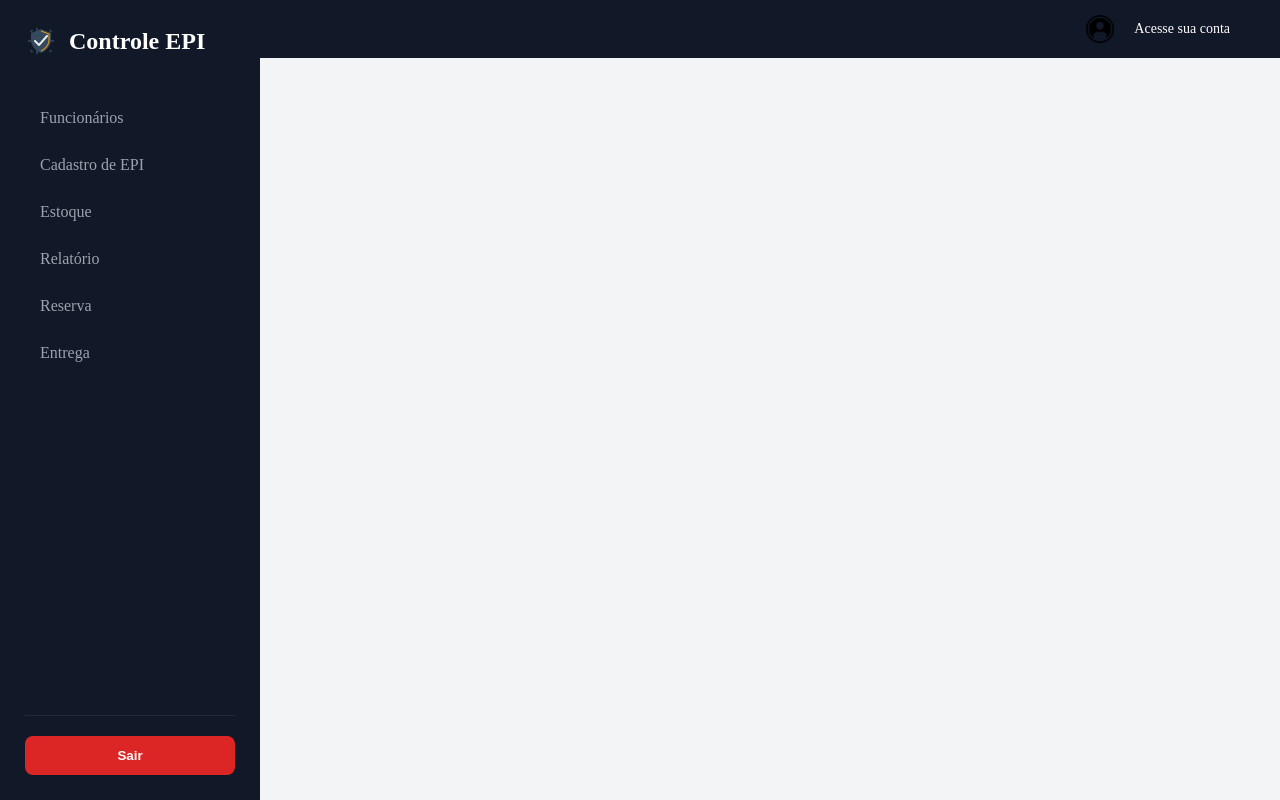
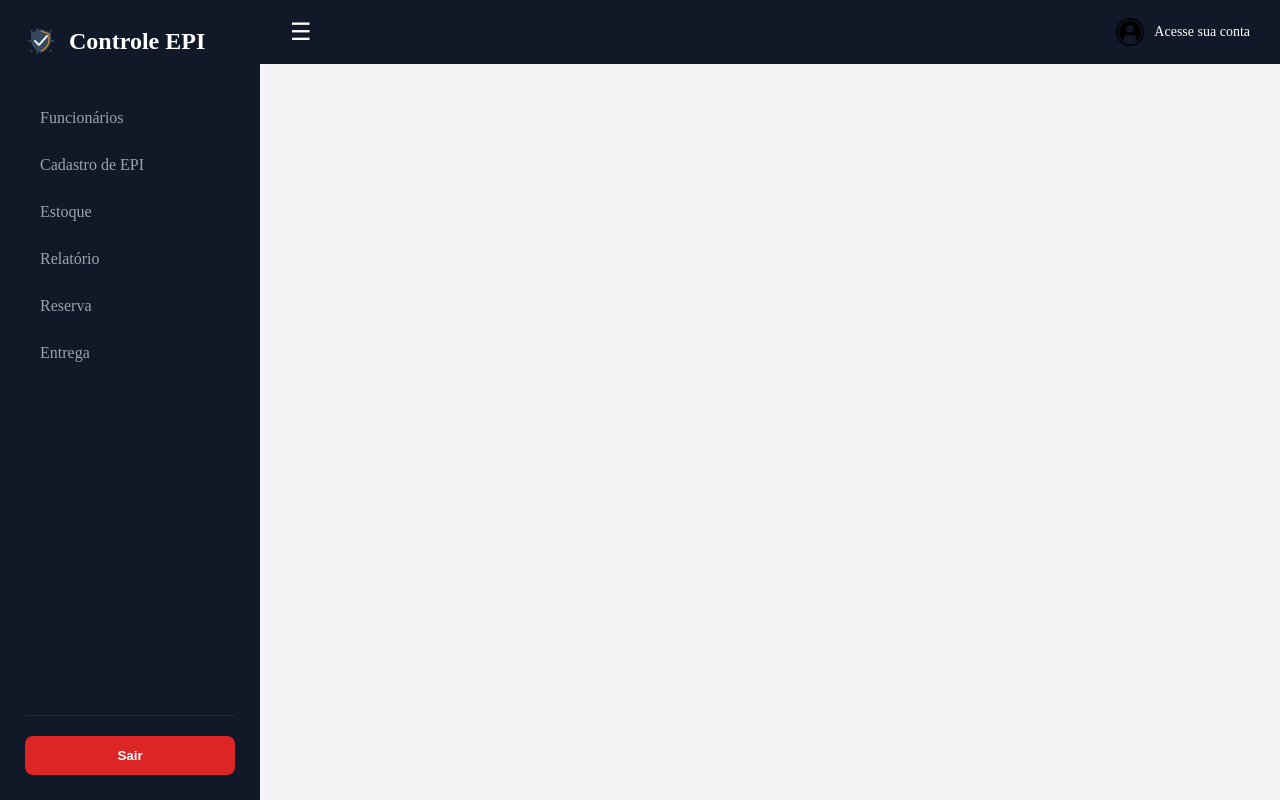
Before and after one commit to pedrohenriquedecarvalho/sistema-de-epi, a Vue app: page /dashboard in a window 1280 px wide. Built offline with nearby package versions, Linux system fonts and the light colour scheme.

Commit message:
fiz o menu recolher

```diff
--- a/src/views/dashboard.vue
+++ b/src/views/dashboard.vue
@@ -1,41 +1,69 @@
 <template>
   <div class="layout">
-    <!-- SIDEBAR FIXA ESQUERDA -->
-    <aside class="sidebar">
+    <!-- SIDEBAR -->
+    <aside class="sidebar" :class="{ 'is-collapsed': isCollapsed }">
       <div class="sidebar__logo">
         <img src="../assets/image.png" class="icon" alt="Logo">
-        <h2>Controle EPI</h2>
+        <h2 v-if="!isCollapsed">Controle EPI</h2>
       </div>
 
       <nav aria-label="Menu principal" class="sidebar__nav">
         <ul class="navbar__lista">
-          <li><RouterLink to="/funcionarios" class="navbar__link">Funcionários</RouterLink></li>
-          <li><RouterLink to="/cadastro" class="navbar__link">Cadastro de EPI</RouterLink></li>
-          <li><RouterLink to="/estoque" class="navbar__link">Estoque</RouterLink></li>
-          <li><RouterLink to="/relatorio" class="navbar__link">Relatório</RouterLink></li>
-          <li><RouterLink to="/reserva" class="navbar__link">Reserva</RouterLink></li>
-          <li><RouterLink to="/entrega" class="navbar__link">Entrega</RouterLink></li>
+          <li>
+            <RouterLink to="/funcionarios" class="navbar__link">
+              <span v-if="!isCollapsed">Funcionários</span>
+            </RouterLink>
+          </li>
+          <li>
+            <RouterLink to="/cadastro" class="navbar__link">
+              <span v-if="!isCollapsed">Cadastro de EPI</span>
+            </RouterLink>
+          </li>
+          <li>
+            <RouterLink to="/estoque" class="navbar__link">
+              <span v-if="!isCollapsed">Estoque</span>
+            </RouterLink>
+          </li>
+          <li>
+            <RouterLink to="/relatorio" class="navbar__link">
+              <span v-if="!isCollapsed">Relatório</span>
+            </RouterLink>
+          </li>
+          <li>
+            <RouterLink to="/reserva" class="navbar__link">
+              <span v-if="!isCollapsed">Reserva</span>
+            </RouterLink>
+          </li>
+          <li>
+            <RouterLink to="/entrega" class="navbar__link">
+              <span v-if="!isCollapsed">Entrega</span>
+            </RouterLink>
+          </li>
         </ul>
 
         <div class="item-sair">
-          <button @click="sair" class="btn-sair">Sair</button>
+          <button @click="sair" class="btn-sair">
+            <span v-if="!isCollapsed">Sair</span>
+            <span v-else>🚪</span> <!-- Mantive apenas um indicador aqui para não sumir o botão de logout -->
+          </button>
         </div>
       </nav>
     </aside>
 
-    <!-- CONTEÚDO DA DIREITA (NAVBAR + PÁGINAS) -->
+    <!-- CONTEÚDO DA DIREITA -->
     <div class="main-wrapper">
-      <!-- NAVBAR SUPERIOR -->
       <nav class="navbar">
-      <div class="nav-center">
+        <div class="nav-left">
+          <!-- Botão para alternar o menu -->
+          <button @click="toggleSidebar" class="btn-toggle">☰</button>
         </div>
+        <div class="nav-center"></div>
         <div class="nav-right">
           <img src="../assets/conta.png" alt="User" class="conta">
           <RouterLink to="/login" class="conta1">Acesse sua conta</RouterLink>
         </div>
       </nav>
 
-      <!-- CONTEÚDO DINÂMICO (PÁGINAS) -->
       <main class="conteudo-scroll">
         <RouterView />
       </main>
@@ -44,11 +72,18 @@
 </template>
 
 <script setup>
+import { ref } from 'vue'
 import { useSupabase } from '../composables/useSupabase'
 import { useRouter, RouterLink, RouterView } from 'vue-router'
 
 const { supabase } = useSupabase()
 const router = useRouter()
+
+// Lógica de recolhimento
+const isCollapsed = ref(false)
+const toggleSidebar = () => {
+  isCollapsed.value = !isCollapsed.value
+}
 
 async function sair() {
   try {
@@ -61,15 +96,8 @@ async function sair() {
 </script>
 
 <style scoped>
+* { margin: 0; padding: 0; box-sizing: border-box; }
 
-
-* { margin: 0; padding: 0; box-sizing: border-box; }
-.navbar { background-color: #111827; color: white; display: flex; align-items: center; padding: 15px 50px; }
-.nav-center { flex: 1; display: flex; justify-content: center; }
-.nav-right { display: flex; align-items: center; gap: 10px; }
-.input { width: 400px; padding: 10px; border-radius: 6px; border: none; background-color: #374151; color: white; }
-.conta { width: 28px; }
-.conta1 { text-decoration: none; color: white; margin-left: 10px; font-size: 14px; }
 .layout {
   display: flex;
   width: 100vw;
@@ -87,6 +115,13 @@ async function sair() {
   display: flex;
   flex-direction: column;
   flex-shrink: 0;
+  transition: width 0.3s ease; /* Transição suave ao encolher */
+}
+
+/* Estado quando recolhido */
+.sidebar.is-collapsed {
+  width: 65px; /* Bem fino */
+  padding: 25px 10px;
 }
 
 .sidebar__logo {
@@ -94,12 +129,12 @@ async function sair() {
   align-items: center;
   gap: 12px;
   margin-bottom: 40px;
+  overflow: hidden;
 }
 
-.icon { height: 32px; width: 32px; }
+.icon { height: 32px; width: 32px; flex-shrink: 0; }
 
 .sidebar__nav { display: flex; flex-direction: column; flex: 1; }
-
 .navbar__lista { list-style: none; flex: 1; }
 
 .navbar__link {
@@ -110,6 +145,7 @@ async function sair() {
   border-radius: 8px;
   transition: all 0.2s;
   margin-bottom: 5px;
+  white-space: nowrap; /* Impede quebra de texto */
 }
 
 .navbar__link:hover { color: white; background-color: #1f2937; }
@@ -128,30 +164,31 @@ async function sair() {
   font-weight: 600;
 }
 
-/* ÁREA DA DIREITA */
-.main-wrapper { flex: 1; display: flex; flex-direction: column; height: 100%; }
-
-.top-navbar {
-  height: 64px;
+/* NAVBAR SUPERIOR */
+.navbar {
   background-color: #111827;
+  color: white;
   display: flex;
   align-items: center;
-  justify-content: space-between;
-  padding: 0 30px;
-  color: white;
+  padding: 15px 30px;
+  height: 64px;
 }
 
-.input-search {
-  background: #374151;
+.btn-toggle {
+  background: none;
   border: none;
-  padding: 8px 15px;
-  border-radius: 6px;
   color: white;
-  width: 300px;
+  font-size: 24px;
+  cursor: pointer;
+  margin-right: 15px;
 }
 
-.user-profile { display: flex; align-items: center; gap: 10px; font-size: 14px; }
-.avatar { width: 24px; height: 24px; }
+.nav-center { flex: 1; }
+.nav-right { display: flex; align-items: center; gap: 10px; }
+.conta { width: 28px; }
+.conta1 { text-decoration: none; color: white; font-size: 14px; }
 
-.conteudo-scroll { flex: 1; overflow-y: auto; padding-bottom: 40px; }
+/* CONTEÚDO */
+.main-wrapper { flex: 1; display: flex; flex-direction: column; height: 100%; }
+.conteudo-scroll { flex: 1; overflow-y: auto; padding: 20px; }
 </style>
```
Lines whose indentation alone changed are shown as unchanged.
